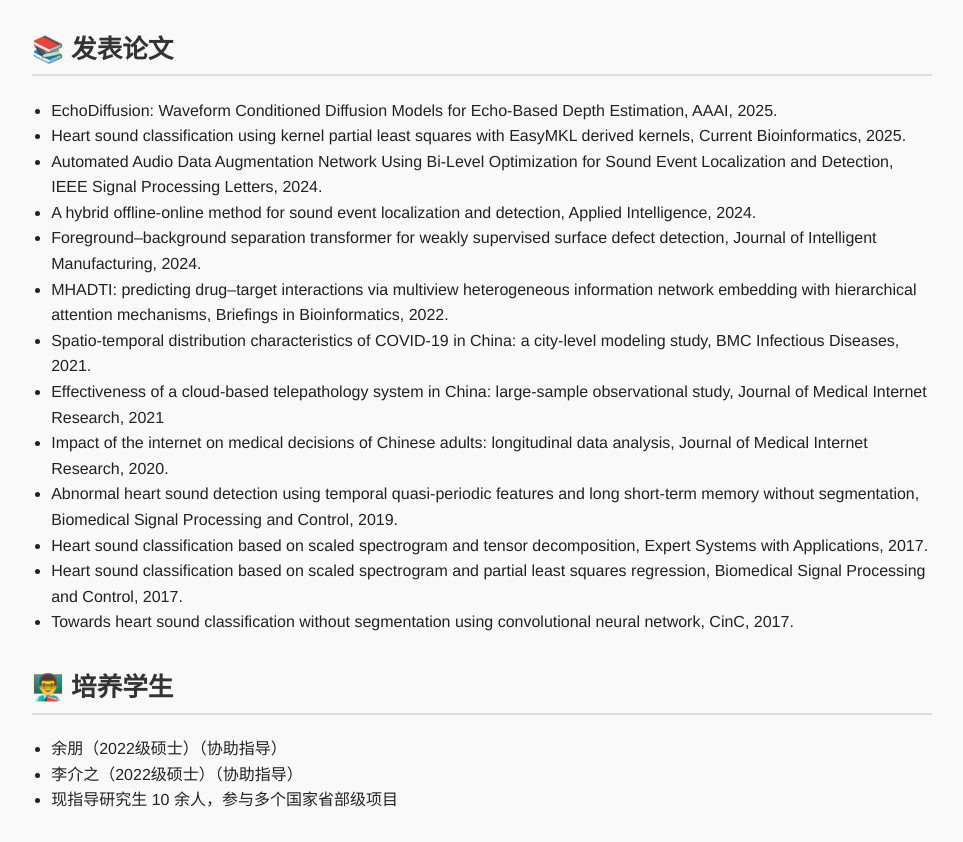
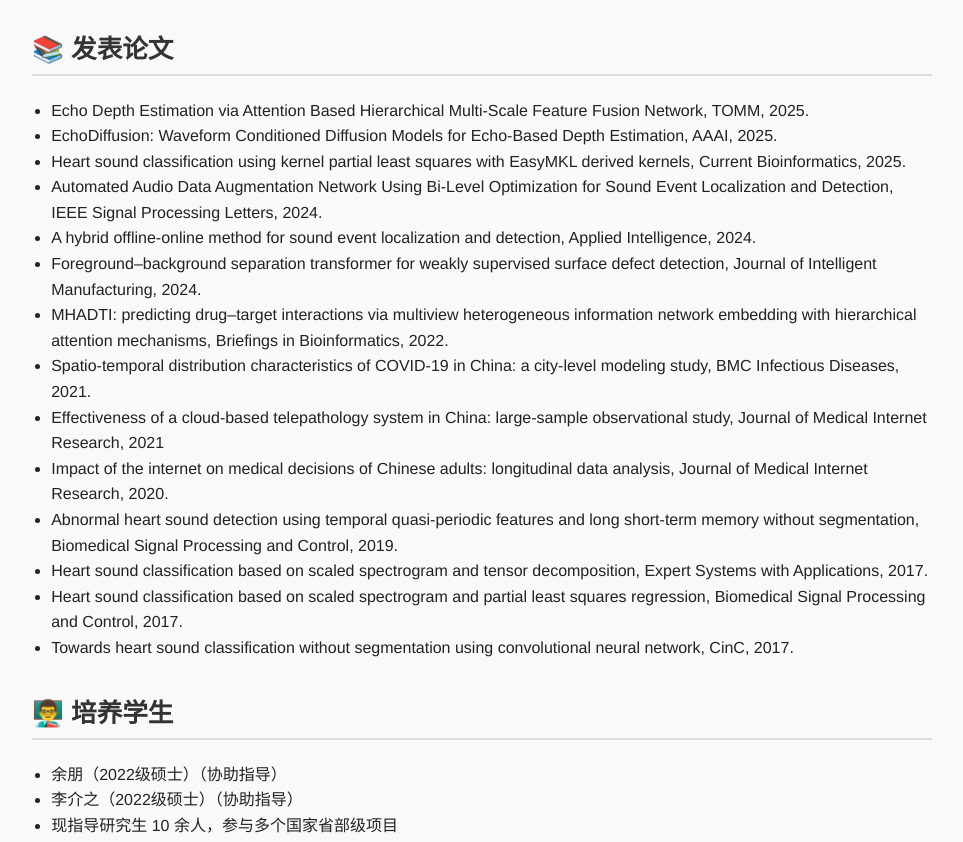
Before and after one commit to wjzhang-ai/wjzhang-ai.github.io, a plain HTML site: page index.html in a window 1280 px wide. Shown: the part 857-1699 px from the top of the page, without its empty margins (158-1121 px from the left). Drawn offline with Linux system fonts and the light colour scheme.

Commit message:
Update index.html

```diff
--- a/index.html
+++ b/index.html
@@ -98,6 +98,7 @@
     <section>
       <h2>📚 发表论文</h2>
       <ul>
+        <li>Echo Depth Estimation via Attention Based Hierarchical Multi-Scale Feature Fusion Network, TOMM, 2025.</li>
         <li>EchoDiffusion: Waveform Conditioned Diffusion Models for Echo-Based Depth Estimation, AAAI, 2025.</li>
         <li>Heart sound classification using kernel partial least squares with EasyMKL derived kernels, Current Bioinformatics, 2025.</li>
         <li>Automated Audio Data Augmentation Network Using Bi-Level Optimization for Sound Event Localization and Detection, IEEE Signal Processing Letters, 2024.</li>
```
